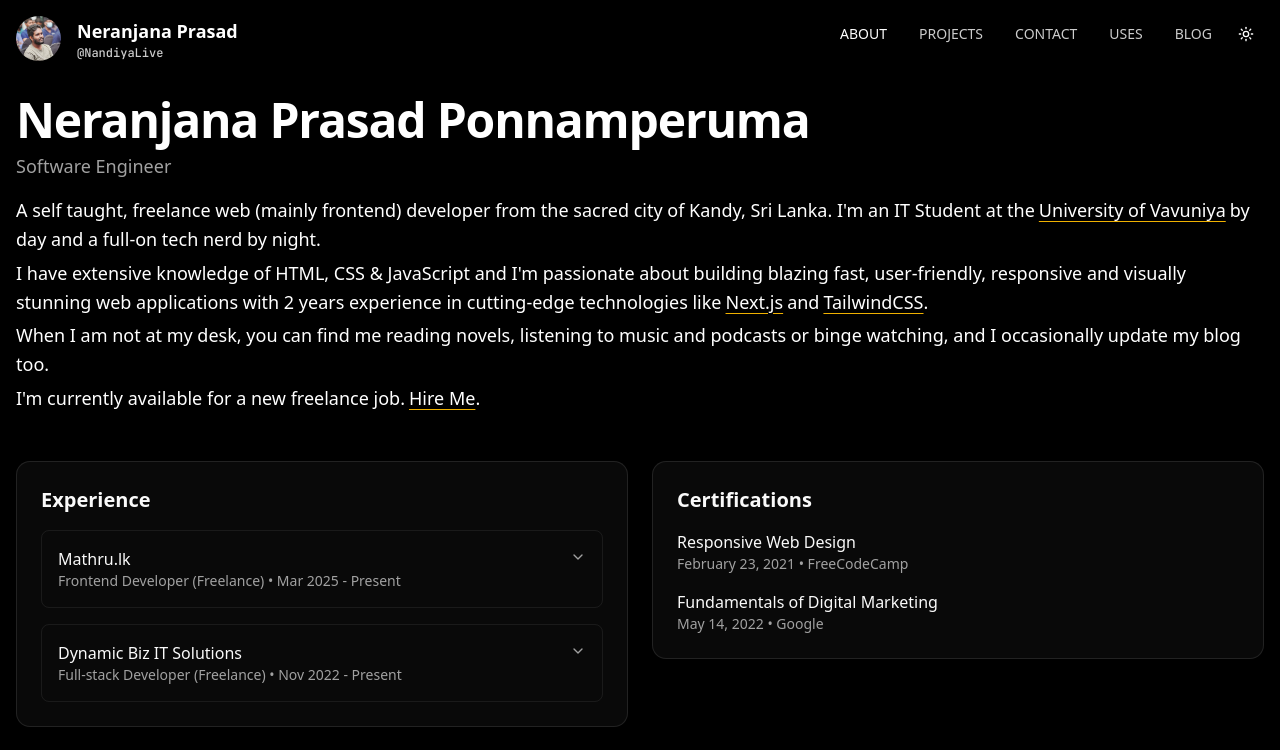
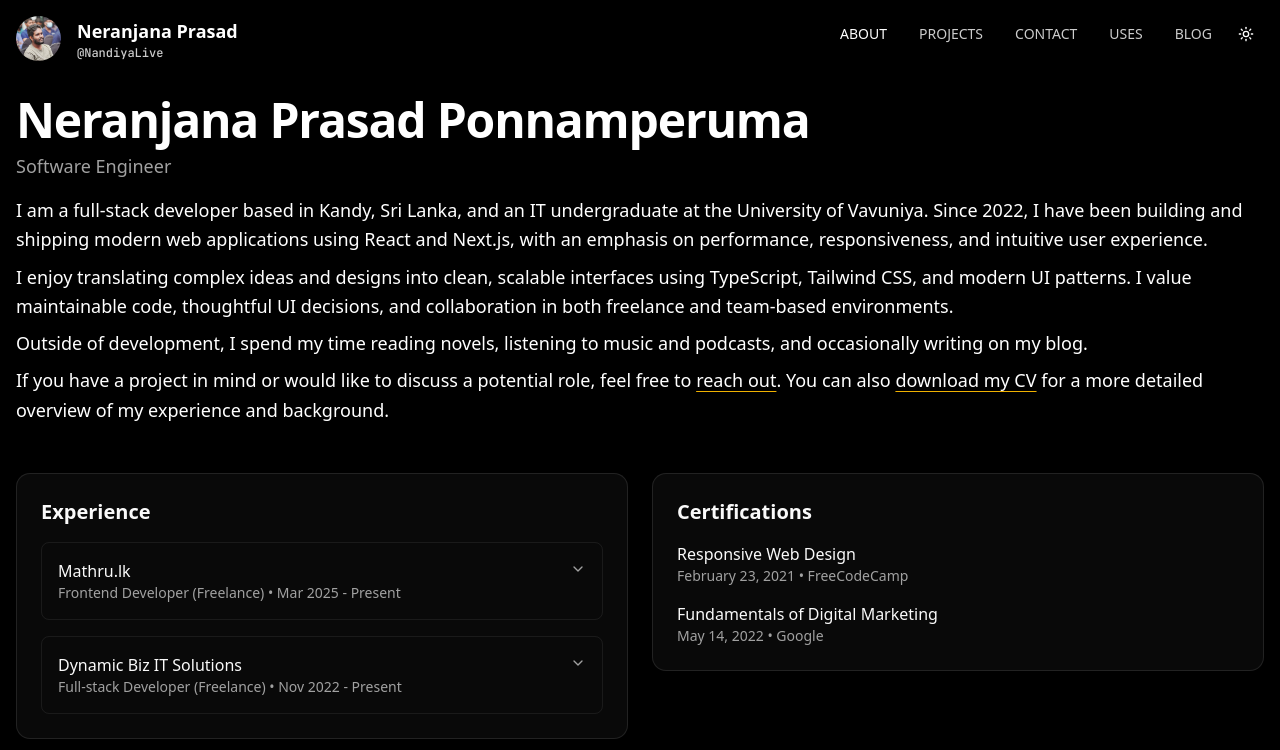
Before and after one commit to NandiyaLive/neranjana.me, a Next.js app: page /about in a window 1280 px wide. Shown: the top 750 px of the page. Built offline with nearby package versions, Linux system fonts and the light colour scheme.

Commit message:
feat: refined about page text

```diff
--- a/src/app/(home)/components/social-links.tsx
+++ b/src/app/(home)/components/social-links.tsx
@@ -24,7 +24,7 @@ export const SocialLinks = ({ links }: SocialLinksProps) => {
           {(() => {
             const IconComponent = icon;
             return (
-              <IconComponent className="h-6 w-6 text-black hover:text-neutral-800" />
+              <IconComponent className="h-5 w-5 text-black hover:text-neutral-800" />
             );
           })()}
         </a>
--- a/src/app/(home)/page.tsx
+++ b/src/app/(home)/page.tsx
@@ -5,6 +5,7 @@ import Link from "next/link";
 import Image from "next/image";
 import { Background } from "./components/background";
 import { SocialLinks } from "./components/social-links";
+import { Button } from "@/components/ui/button";
 
 const Page = () => {
   return (
@@ -52,12 +53,15 @@ const Page = () => {
         </p>
 
         <div className="animate-fade-in-up animation-delay-200">
-          <Link href="/contact">
-            <div className="inline-flex items-center gap-2 rounded-full bg-neutral-950 px-8 py-3 text-sm text-white shadow-lg transition-transform dark:bg-white dark:text-black">
-              <div className="h-2 w-2 animate-pulse rounded-full bg-green-500 blur-[1px]"></div>
+          <Button
+            asChild
+            className="inline-flex items-center gap-2 rounded-full px-8 py-4"
+          >
+            <Link href="/contact">
+              <span className="h-2 w-2 animate-pulse rounded-full bg-green-500 blur-[1px]" />
               <span className="font-medium">Open For Hiring</span>
-            </div>
-          </Link>
+            </Link>
+          </Button>
         </div>
       </div>
     </main>
--- a/src/app/about/page.tsx
+++ b/src/app/about/page.tsx
@@ -21,55 +21,47 @@ const Page = () => {
             Software Engineer
           </p>
         </div>
-
+        <div className="grid gap-2">
           <p>
-          A self taught, freelance web (mainly frontend) developer from the
-          sacred city of Kandy, Sri Lanka. I&apos;m an IT Student at the
-          <LinkText
-            text="University of Vavuniya"
-            href="https://vau.ac.lk/"
-            className="mx-1"
-            external
-          />
-          by day and a full-on tech nerd by night.
+            I am a full-stack developer based in Kandy, Sri Lanka, and an IT
+            undergraduate at the University of Vavuniya. Since{" "}
+            <span className="font-medium">2022</span>, I have been building and
+            shipping modern web applications using{" "}
+            <span className="font-medium">React and Next.js</span>, with an
+            emphasis on performance, responsiveness, and intuitive user
+            experience.
           </p>
           <p>
-          I have extensive knowledge of HTML, CSS & JavaScript and I&apos;m
-          passionate about building blazing fast, user-friendly, responsive and
-          visually stunning web applications with 2 years experience in
-          cutting-edge technologies like
-          <LinkText
-            text="Next.js"
-            href="https://nextjs.org/"
-            className="mx-1"
-            external
-          />
-          and
-          <LinkText
-            text="TailwindCSS"
-            href="https://tailwindcss.com/"
-            className="ml-1"
-            external
-          />
-          .
+            I enjoy translating complex ideas and designs into clean, scalable
+            interfaces using{" "}
+            <span className="font-medium">
+              TypeScript, Tailwind CSS, and modern UI patterns
+            </span>
+            . I value maintainable code, thoughtful UI decisions, and
+            collaboration in both freelance and team-based environments.
           </p>
           <p>
-          When I am not at my desk, you can find me reading novels, listening to
-          music and podcasts or binge watching, and I occasionally update my
-          blog too.
+            Outside of development, I spend my time reading novels, listening to
+            music and podcasts, and occasionally writing on my blog.
           </p>
           <p>
-          I&apos;m currently available for a new freelance job.
-          <LinkText text="Hire Me" href="/contact" className="ml-1" />.
+            If you have a project in mind or would like to discuss a potential
+            role, feel free to <LinkText text="reach out" href="/contact" />.
+            You can also{" "}
+            <LinkText
+              text="download my CV"
+              href="/docs/neranjana-ponnamperuma-cv.pdf"
+              external
+            />{" "}
+            for a more detailed overview of my experience and background.
           </p>
+        </div>
       </section>
 
-      <section>
-        <div className="grid items-start gap-6 md:grid-cols-2">
+      <section className="grid items-start gap-6 md:grid-cols-2">
         <Experience />
         <Certifications />
         <Volunteering />
-        </div>
       </section>
     </main>
   );
--- a/src/components/footer.tsx
+++ b/src/components/footer.tsx
@@ -21,7 +21,7 @@ const Footer = () => {
             </p>
           </div>
 
-          <div className="flex items-center gap-4">
+          <div className="flex items-center gap-6">
             {socialLinks.map((social) => {
               const IconComponent = social.icon;
               return (
@@ -33,7 +33,7 @@ const Footer = () => {
                   className="text-muted-foreground hover:text-foreground transition-colors"
                   aria-label={social.platform}
                 >
-                  <IconComponent className="h-6 w-6" />
+                  <IconComponent className="h-5 w-5" />
                 </a>
               );
             })}
--- a/src/components/social-icons.tsx
+++ b/src/components/social-icons.tsx
@@ -3,8 +3,8 @@ import type { SVGProps } from "react";
 export const LinkedInIcon = (props: SVGProps<SVGSVGElement>) => (
   <svg
     xmlns="http://www.w3.org/2000/svg"
-    width="24"
-    height="24"
+    width="20"
+    height="20"
     viewBox="0 0 448 512"
     fill="currentColor"
     {...props}
@@ -16,8 +16,8 @@ export const LinkedInIcon = (props: SVGProps<SVGSVGElement>) => (
 export const GitHubIcon = (props: SVGProps<SVGSVGElement>) => (
   <svg
     xmlns="http://www.w3.org/2000/svg"
-    width="24"
-    height="24"
+    width="20"
+    height="20"
     viewBox="0 0 512 512"
     fill="currentColor"
     {...props}
@@ -29,8 +29,8 @@ export const GitHubIcon = (props: SVGProps<SVGSVGElement>) => (
 export const TwitterIcon = (props: SVGProps<SVGSVGElement>) => (
   <svg
     xmlns="http://www.w3.org/2000/svg"
-    width="24"
-    height="24"
+    width="20"
+    height="20"
     viewBox="0 0 512 512"
     fill="currentColor"
     {...props}
```
Lines whose indentation alone changed are shown as unchanged.
